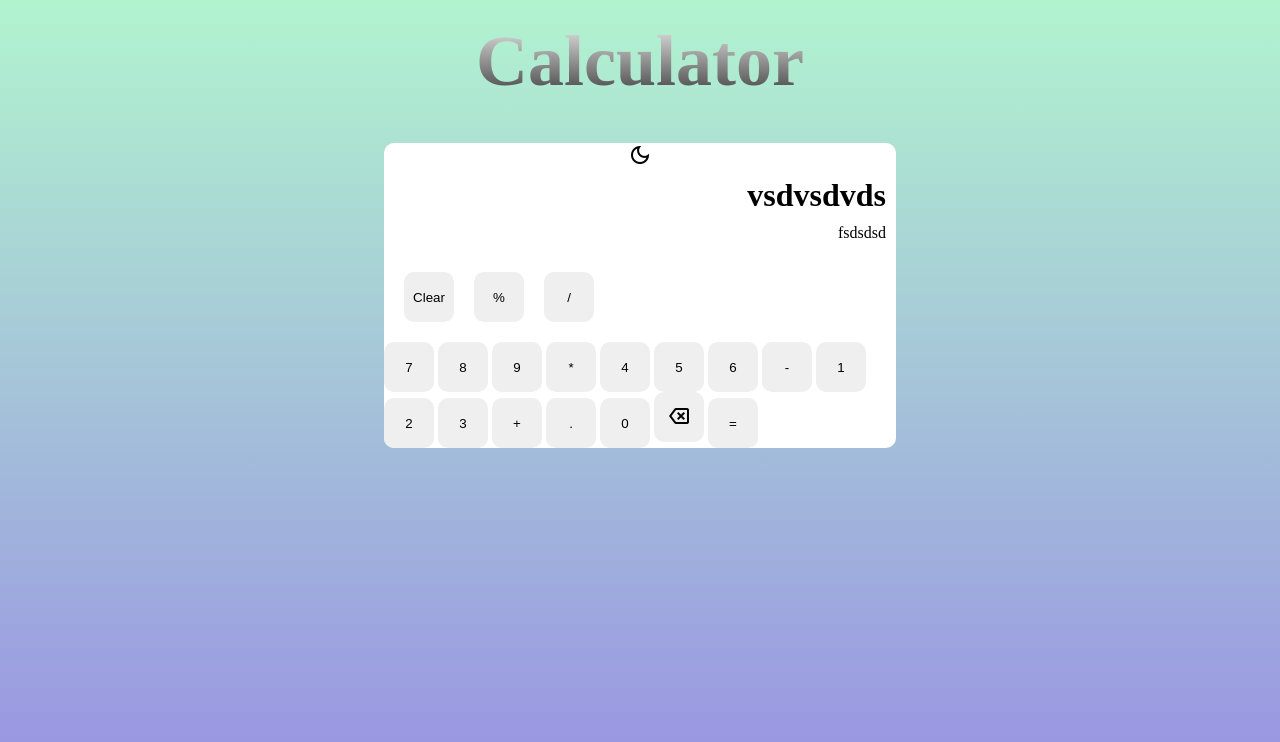
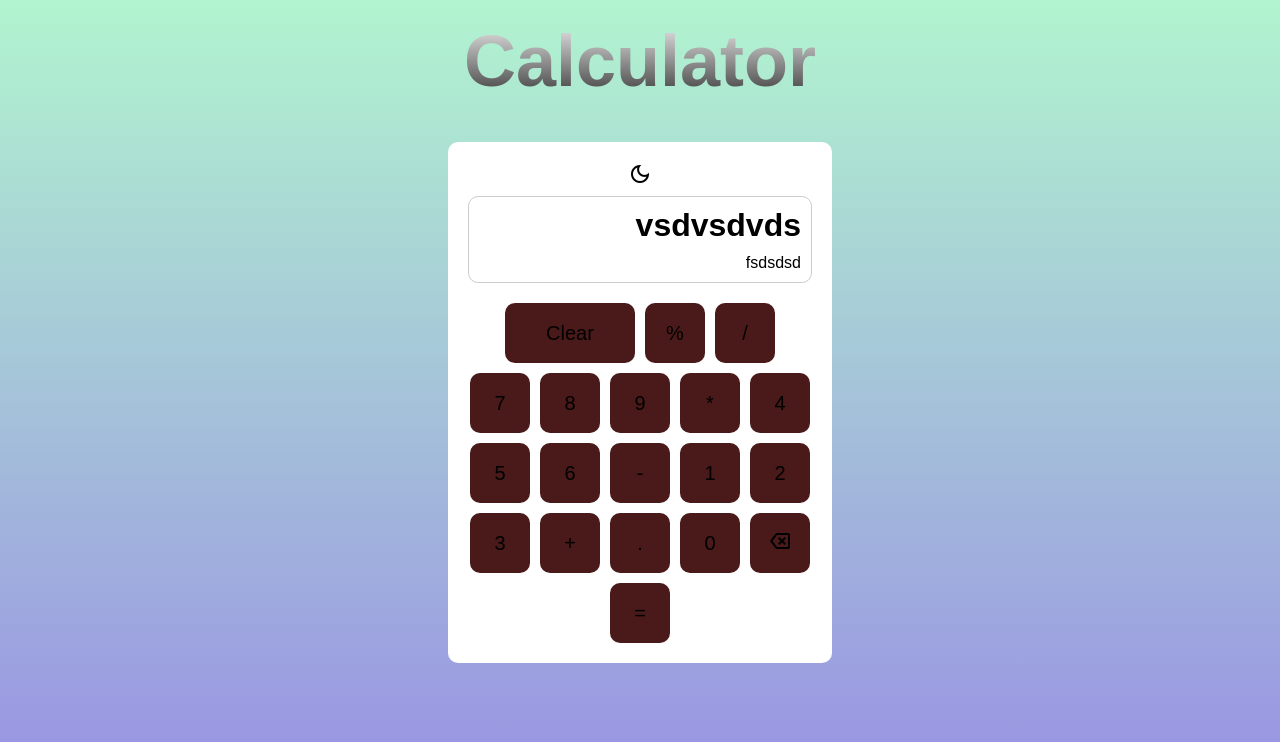
Before and after one commit to Alen545/Calculator-HTML-CSS-JS, a plain HTML site: page index.html in a window 1280 px wide. Drawn offline with nearby package versions, Linux system fonts and the light colour scheme.

Commit message:
design set

```diff
--- a/index.html
+++ b/index.html
@@ -25,35 +25,37 @@
             dark_mode
           </span>
         </div>
+
         <div class="display-section">
           <h1 id="read-section">vsdvsdvds</h1>
           <p id="answer-section">fsdsdsd</p>
         </div>
+
         <div class="arithmetic-section">
           <div class="arithmetic-first-row">
-            <button>Clear</button>
-            <button>%</button>
-            <button>/</button>
+            <button data-value="Clear" id="clr-btn">Clear</button>
+            <button data-value="%">%</button>
+            <button data-value="/">/</button>
           </div>
           <div class="arithmetic-remaining-row">
-            <button>7</button>
-            <button>8</button>
-            <button>9</button>
-            <button>*</button>
-            <button>4</button>
-            <button>5</button>
-            <button>6</button>
-            <button>-</button>
-            <button>1</button>
-            <button>2</button>
-            <button>3</button>
-            <button>+</button>
-            <button>.</button>
-            <button>0</button>
-            <button>
+            <button data-value="7">7</button>
+            <button data-value="8">8</button>
+            <button data-value="9">9</button>
+            <button data-value="*">*</button>
+            <button data-value="4">4</button>
+            <button data-value="5">5</button>
+            <button data-value="6">6</button>
+            <button data-value="-">-</button>
+            <button data-value="1">1</button>
+            <button data-value="2">2</button>
+            <button data-value="3">3</button>
+            <button data-value="+">+</button>
+            <button data-value=".">.</button>
+            <button data-value="0">0</button>
+            <button data-value="backspace">
               <span class="material-symbols-outlined"> backspace </span>
             </button>
-            <button>=</button>
+            <button data-value="=">=</button>
           </div>
         </div>
       </div>
--- a/style.css
+++ b/style.css
@@ -1,10 +1,12 @@
 * {
   margin: 0;
   padding: 0;
+  box-sizing: border-box;
 }
 body {
   background-image: linear-gradient(to top, #9890e3 0%, #b1f4cf 100%);
   height: 100vh;
+  font-family: Arial, sans-serif;
 }
 .main-container {
   display: flex;
@@ -12,31 +14,28 @@ body {
   align-items: center;
 }
 .title {
-  display: flex;
-  justify-content: center;
   margin-top: 20px;
   font-size: 72px;
   background: -webkit-linear-gradient(#eee, #333);
   -webkit-background-clip: text;
   -webkit-text-fill-color: transparent;
+  text-align: center;
 }
 .calculator-section {
-  display: flex;
-  flex-direction: column;
   margin-top: 40px;
   border-radius: 10px;
-  height: 100%;
-  width: 40%;
-  border: none;
+  width: 30%;
   background-color: white;
   color: black;
   transition: background-color 0.3s ease, color 0.3s ease;
+  padding: 20px;
 }
 .dark-light-mode {
   display: flex;
   justify-content: center;
   align-items: center;
   cursor: pointer;
+  margin-bottom: 10px;
 }
 .calculator-section.dark-mode {
   background-color: black;
@@ -48,23 +47,59 @@ body {
 .display-section {
   display: flex;
   flex-direction: column;
-  align-items: end;
+  align-items: flex-end;
   gap: 10px;
   padding: 10px;
+  border: 1px solid #ccc;
+  border-radius: 10px;
+  margin-bottom: 20px;
 }
-.arithmetic-section{
-    display: flex;
-    flex-wrap: wrap;
+.display-section h1,
+.display-sectionp {
+  word-wrap: break-word;
+  max-width: 100%;
 }
-button{
-    border-radius: 10px;
-    border: none;
-    width:50px;
-    height: 50px;
+.arithmetic-section {
+  display: flex;
+  flex-direction: column;
+  gap: 10px;
 }
-.arithmetic-first-row{
-    display: grid;
-    grid-template-columns: auto auto auto;
-    gap: 20px;
+
+.arithmetic-first-row,
+.arithmetic-remaining-row {
+  display: flex;
+  flex-wrap: wrap;
+  gap: 10px;
+  justify-content: center;
+}
+button {
+  border-radius: 10px;
+  border: none;
+  width: 60px;
+  height: 60px;
+  font-size: 20px;
+  cursor: pointer;
+  background-color: #4a1a1a;
+  transition: background-color 0.2s;
+}
+button :hover {
+  background-color: #ccc;
+}
+#clr-btn {
+  width: 130px;
+}
+
+@media (max-width: 768px) {
+  .calculator-section {
+    width: 90%;
     padding: 20px;
+  }
+  .title {
+    font-size: 48px;
+  }
+  button {
+    width: 55px;
+    height: 55px;
+    font-size: 18px;
+  }
 }
```
